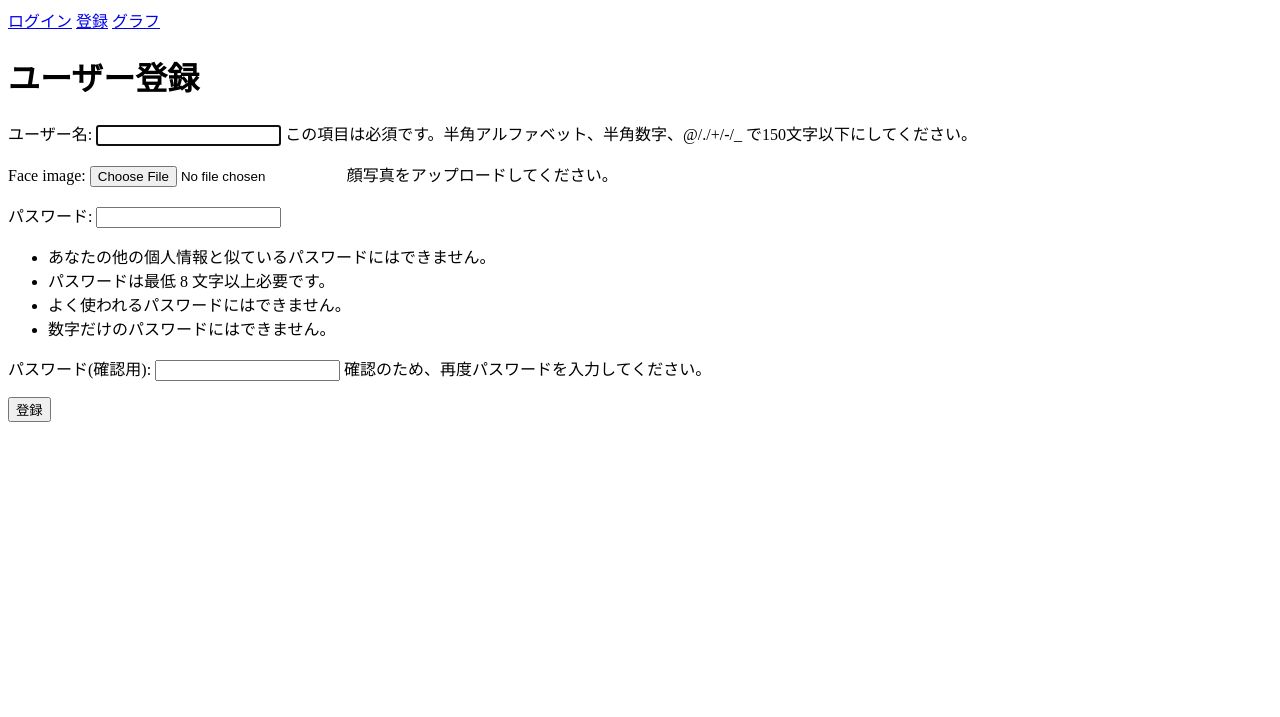
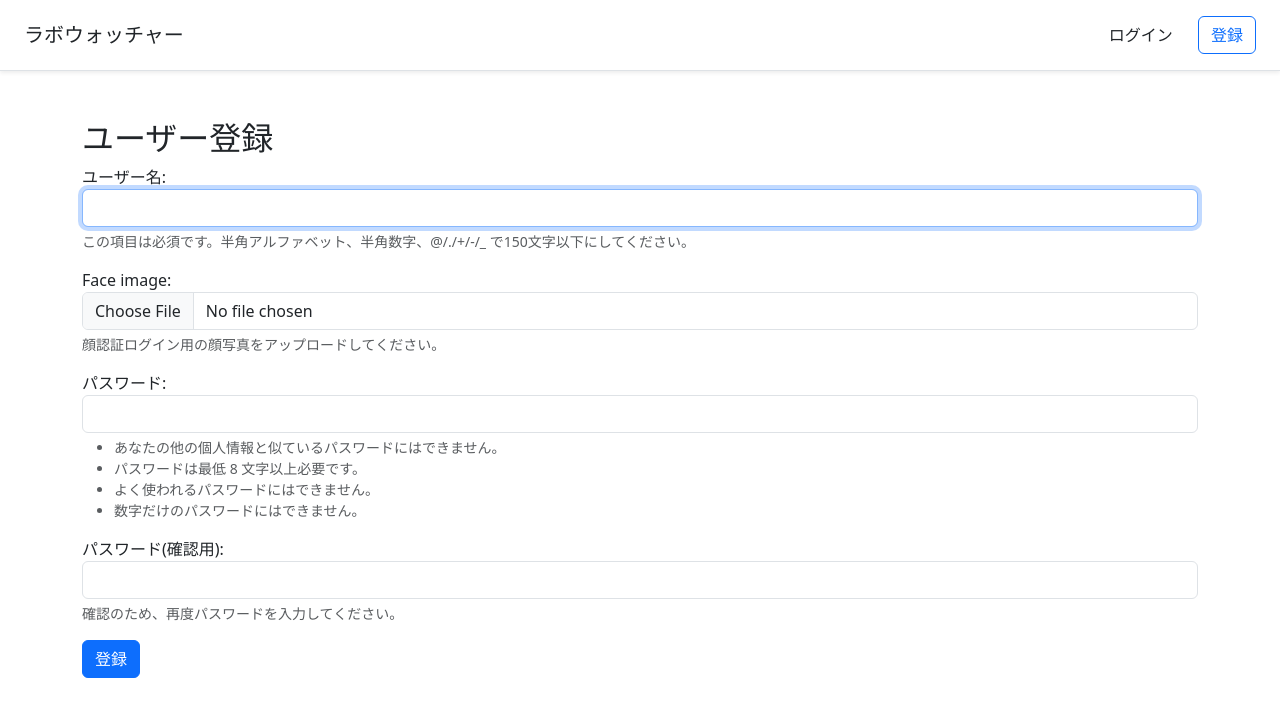
Before and after one commit to kidarikuto/20240825_hack, a Django app: page /accounts/signup/ in a window 1280 px wide. Shown: the top 717 px of the page. Run offline with Django 4.2, Linux system fonts and the light colour scheme; some libraries are stand-ins or nearby versions.

Commit message:
ログイン・ユーザー登録・ナビゲーションバー

```diff
--- a/accounts/forms.py
+++ b/accounts/forms.py
@@ -4,10 +4,21 @@ from django import forms
 
 User = get_user_model()
 
-
 class SignupForm(UserCreationForm):
-    face_image = forms.ImageField(required=False, help_text='顔写真をアップロードしてください。')
+    face_image = forms.ImageField(
+        required=False,
+        help_text='顔認証ログイン用の顔写真をアップロードしてください。',
+        widget=forms.ClearableFileInput(attrs={'class': 'form-control', 'accept': 'image/*'})
+    )
 
     class Meta:
         model = User
-        fields = ('username', 'face_image', )
+        fields = ('username', 'face_image', 'password1', 'password2')
+        widgets = {
+            'username': forms.TextInput(attrs={'class': 'form-control'}),
+        }
+
+    def __init__(self, *args, **kwargs):
+        super(SignupForm, self).__init__(*args, **kwargs)
+        for field_name, field in self.fields.items():
+            field.widget.attrs['class'] = 'form-control'
--- a/accounts/models.py
+++ b/accounts/models.py
@@ -8,4 +8,4 @@ def image_path(instance, filename):
 
 class User(AbstractUser):
     email = models.EmailField(blank=True, null=True)
-    face_image = models.ImageField(upload_to=image_path, blank=True, null=True)
+    face_image = models.ImageField(upload_to=image_path, blank=True, null=True, verbose_name='顔写真')
--- a/config/settings.py
+++ b/config/settings.py
@@ -38,6 +38,8 @@ INSTALLED_APPS = [
     'django.contrib.sessions',
     'django.contrib.messages',
     'django.contrib.staticfiles',
+    # 3rd party
+    'django_bootstrap5',
     # Local
     'accounts',
     'records',
@@ -67,6 +69,7 @@ TEMPLATES = [
                 'django.contrib.auth.context_processors.auth',
                 'django.contrib.messages.context_processors.messages',
             ],
+            'builtins': ['templatages.custom_filters'],
         },
     },
 ]
--- a/requirements.txt
+++ b/requirements.txt
@@ -3,6 +3,7 @@ black
 flake8
 isort[colors]
 Pillow
+django-bootstrap5
 
 matplotlib
 pandas
--- a/templates/accounts/signup.html
+++ b/templates/accounts/signup.html
@@ -3,10 +3,29 @@
 {% block title %}登録{% endblock %}
 
 {% block content %}
-<h1>ユーザー登録</h1>
+<h2>ユーザー登録</h2>
 <form method="post" enctype="multipart/form-data">
-  {{ form.as_p }}
   {% csrf_token %}
-  <button type="submit">登録</button>
+  <div class="mb-3">
+    {{ form.username.label_tag }}
+    {{ form.username }}
+    <div class="form-text text-muted">{{ form.username.help_text }}</div>
+  </div>
+  <div class="mb-3">
+    {{ form.face_image.label_tag }}
+    {{ form.face_image }}
+    <div class="form-text text-muted">{{ form.face_image.help_text }}</div>
+  </div>
+  <div class="mb-3">
+    {{ form.password1.label_tag }}
+    {{ form.password1 }}
+    <div class="form-text text-muted">{{ form.password1.help_text }}</div>
+  </div>
+  <div class="mb-3">
+    {{ form.password2.label_tag }}
+    {{ form.password2 }}
+    <div class="form-text text-muted">{{ form.password2.help_text }}</div>
+  </div>
+  <button type="submit" class="btn btn-primary">登録</button>
 </form>
 {% endblock %}
--- a/templates/base.html
+++ b/templates/base.html
@@ -1,24 +1,45 @@
+{% load django_bootstrap5 %}
+
 <!DOCTYPE html>
 <html lang="ja">
 
 <head>
   <meta charset="UTF-8" />
   <title>{% block title %}入退室{% endblock %}</title>
+  {% bootstrap_css %}
+  {% bootstrap_javascript %}
 </head>
 
 <body>
   <header>
-    {% if request.user.is_authenticated %}
-    <a href="{% url 'accounts:logout' %}">ログアウト</a>
-    <a href="{% url 'records:lab_status' %}">いま</a>
-    <a href="{% url 'records:log_graph' %}">グラフ</a>
-    {% else %}
-    <a href="{% url 'accounts:login' %}">ログイン</a>
-    <a href="{% url 'accounts:signup' %}">登録</a>
-    <a href="{% url 'records:log_graph' %}">グラフ</a>
-    {% endif %}
+    <div class="d-flex flex-column flex-md-row align-items-center p-3 px-md-4 mb-3 bg-white border-bottom shadow-sm">
+      <!-- タイトル -->
+      <h5 class="my-0 mr-md-auto font-weight-normal">ラボウォッチャー</h5>
+
+      <!-- ナビゲーションリンク -->
+      <nav class="my-2 my-md-0 mr-md-3">
+        {% if request.user.is_authenticated %}
+        <!-- ログインしている -->
+        <a class="p-2 text-dark text-decoration-none" href="{% url 'records:lab_status' %}">いま</a>
+        <a class="p-2 text-dark text-decoration-none" href="{% url 'records:log_graph' %}">グラフ</a>
+        {% else %}
+        <!-- ログインしていない -->
+        {% endif %}
+      </nav>
+
+      <!-- ログイン / 登録 / ログアウトボタン -->
+      <div class="ms-md-auto">
+        {% if request.user.is_authenticated %}
+        <a class="btn" href="{% url 'accounts:logout' %}">ログアウト</a>
+        {% else %}
+        <a class="btn" href="{% url 'accounts:login' %}">ログイン</a>
+        <a class="btn btn-outline-primary ms-2" href="{% url 'accounts:signup' %}">登録</a>
+        {% endif %}
+      </div>
+    </div>
+
   </header>
-  <div>
+  <div class="container mt-5">
     {% block content %}
     {% endblock %}
   </div>
```
Also changed, not shown: templatages/custom_filters.py (added, +7 -0 lines), templates/accounts/login.html (+12 -3 lines), accounts/migrations/0003_alter_user_face_image.py (added), templatages/__init__.py (added).
